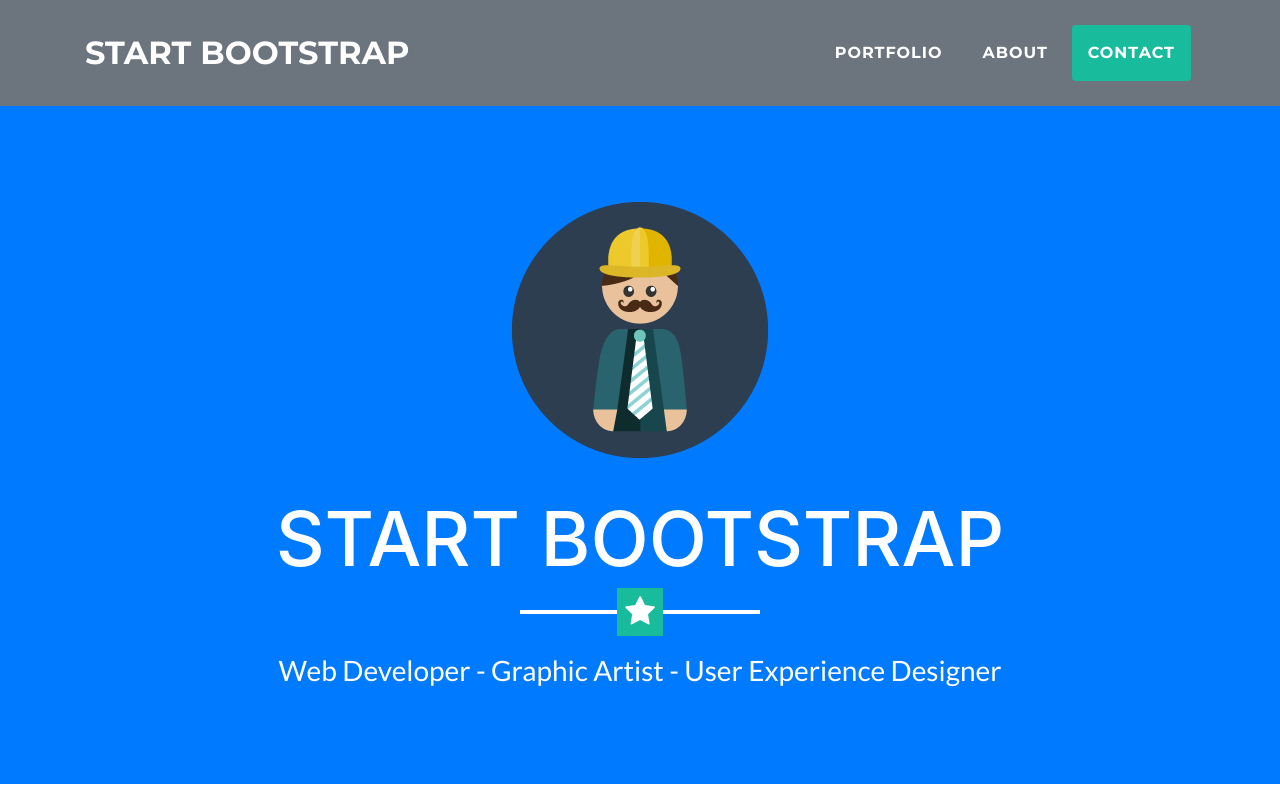
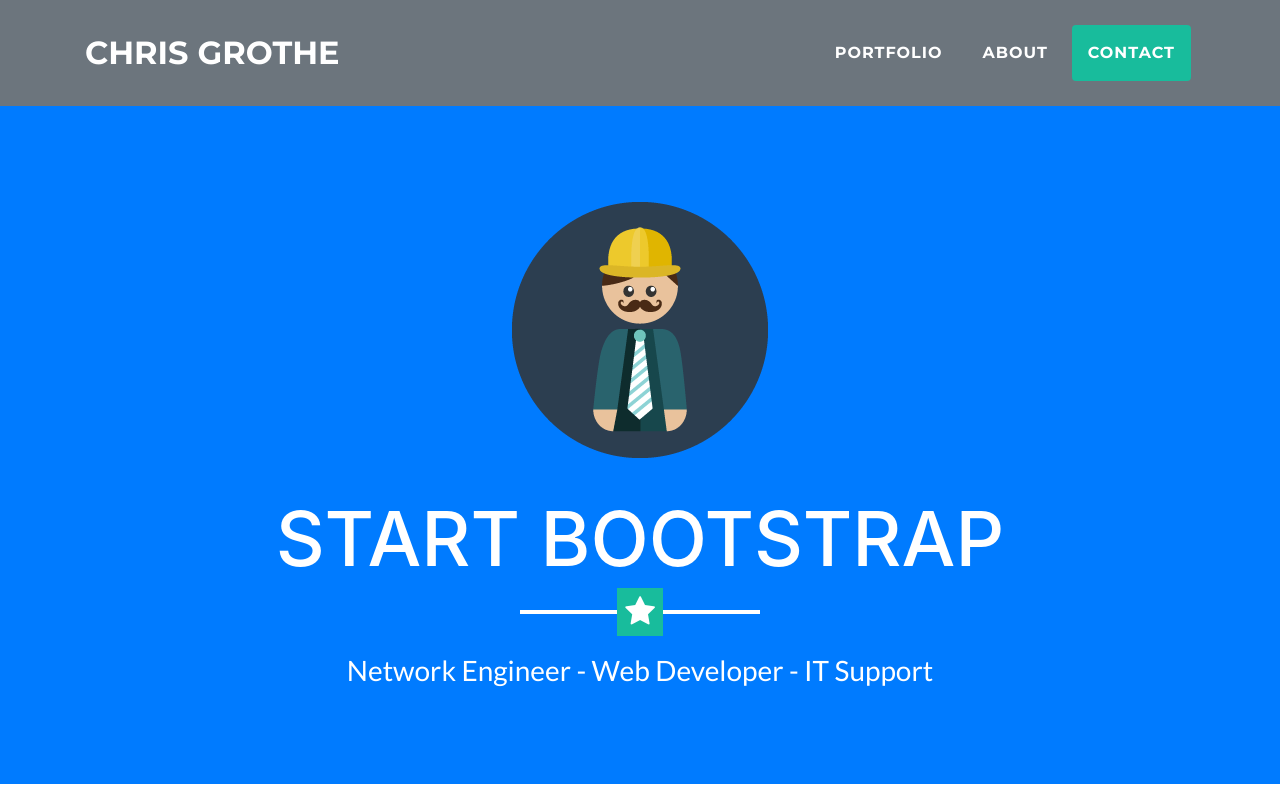
Before and after one commit to cgrothe7770c/cgrothe7770c.github.io, a website with bundled scripts: page index.html in a window 1280 px wide. Shown: the top 800 px of the page. Built offline with nearby package versions, Linux system fonts and the light colour scheme.

Commit message:
Change info

```diff
--- a/index.html
+++ b/index.html
@@ -31,7 +31,7 @@
     <!-- Navigation -->
     <nav class="navbar navbar-expand-lg bg-secondary fixed-top text-uppercase" id="mainNav">
       <div class="container">
-        <a class="navbar-brand js-scroll-trigger" href="#page-top">Start Bootstrap</a>
+        <a class="navbar-brand js-scroll-trigger" href="#page-top">Chris Grothe</a>
         <button class="navbar-toggler navbar-toggler-right text-uppercase bg-primary text-white rounded" type="button" data-toggle="collapse" data-target="#navbarResponsive" aria-controls="navbarResponsive" aria-expanded="false" aria-label="Toggle navigation">
           Menu
           <i class="fa fa-bars"></i>
@@ -58,7 +58,7 @@
         <img class="img-fluid mb-5 d-block mx-auto" src="img/profile.png" alt="">
         <h1 class="text-uppercase mb-0">Start Bootstrap</h1>
         <hr class="star-light">
-        <h2 class="font-weight-light mb-0">Web Developer - Graphic Artist - User Experience Designer</h2>
+        <h2 class="font-weight-light mb-0">Network Engineer - Web Developer - IT Support</h2>
       </div>
     </header>
 
```
